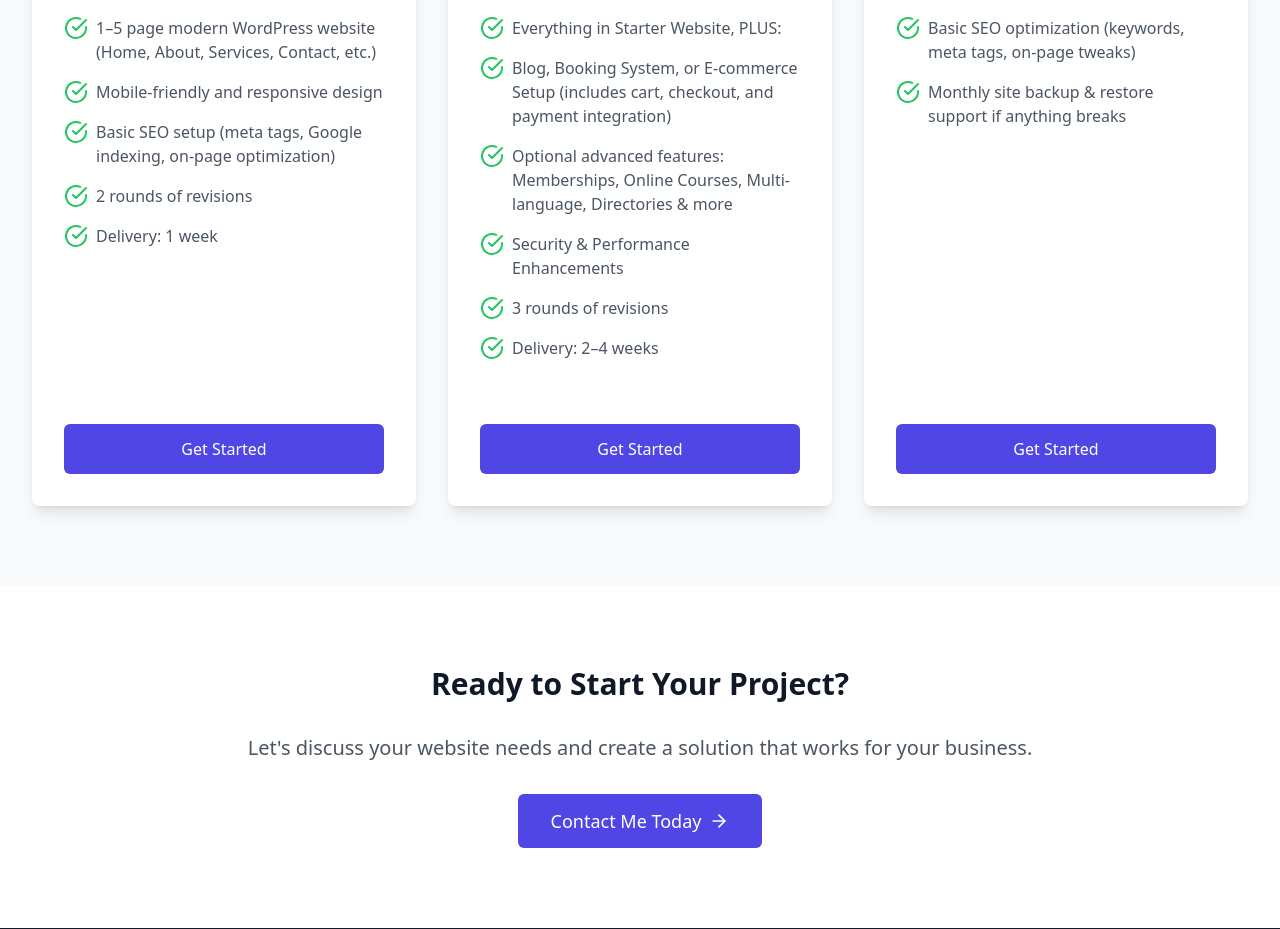
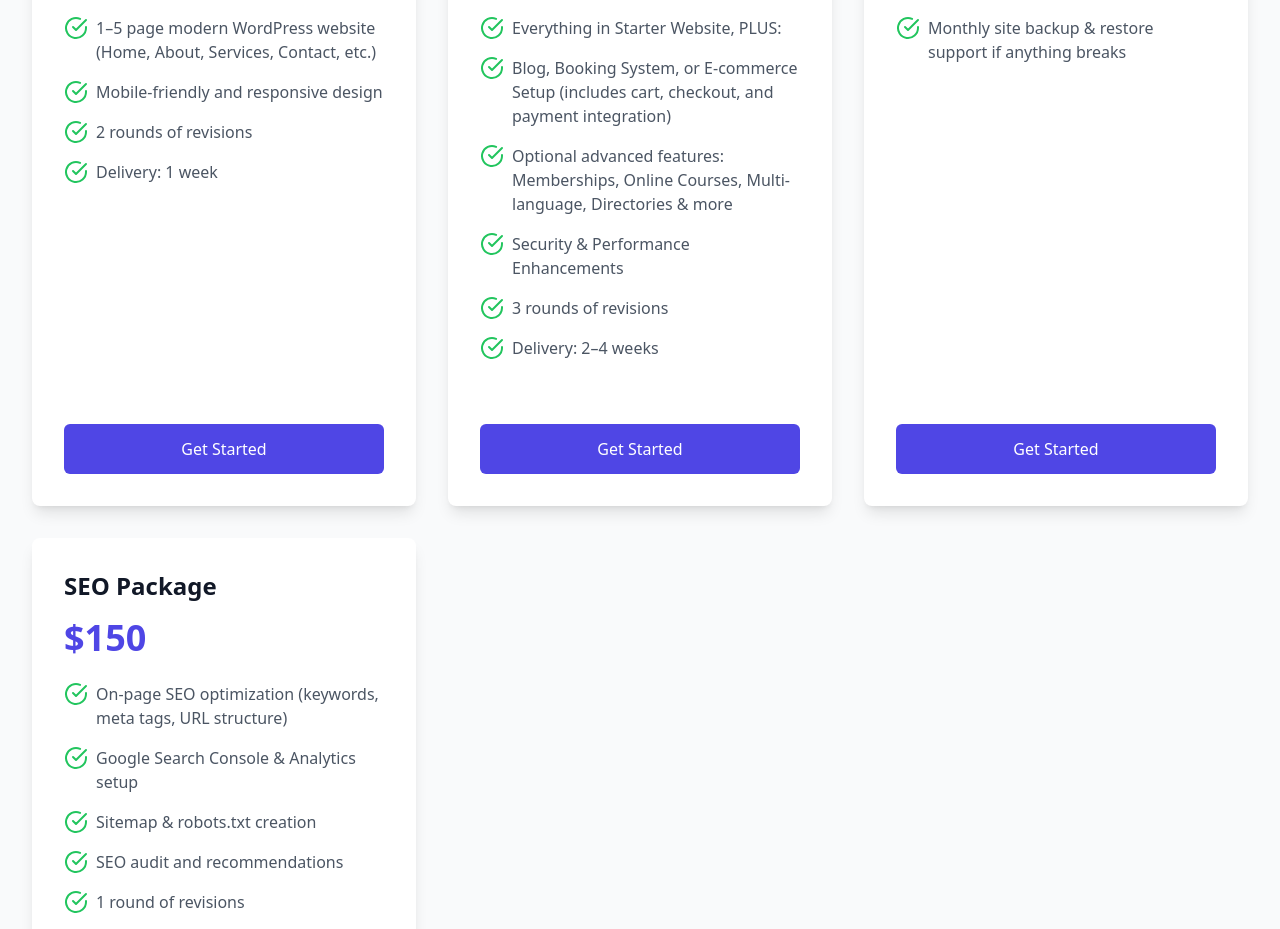
Before and after one commit to nav-commits/WebsiteBusiness, a React (Vite) app: page /services in a window 1280 px wide. Shown: the part 704-1633 px from the top of the page. Built offline with nearby package versions, Linux system fonts and the light colour scheme.

Commit message:
fixed package

```diff
--- a/src/pages/Services.tsx
+++ b/src/pages/Services.tsx
@@ -10,7 +10,6 @@ const Services = () => {
         "Client pays for hosting & domain (I will set it up)",
         "1–5 page modern WordPress website (Home, About, Services, Contact, etc.)",
         "Mobile-friendly and responsive design",
-        "Basic SEO setup (meta tags, Google indexing, on-page optimization)",
         "2 rounds of revisions",
         "Delivery: 1 week",
       ],
@@ -33,11 +32,23 @@ const Services = () => {
       price: "$10/month",
       features: [
         "Text & image content updates (as needed)",
-        "Basic SEO optimization (keywords, meta tags, on-page tweaks)",
         "Monthly site backup & restore support if anything breaks",
       ],
     },
+    {
+      title: "SEO Package",
+      price: "$150",
+      features: [
+        "On-page SEO optimization (keywords, meta tags, URL structure)",
+        "Google Search Console & Analytics setup",
+        "Sitemap & robots.txt creation",
+        "SEO audit and recommendations",
+        "1 round of revisions",
+        "Delivery: 1–2 weeks",
+      ],
+    },
   ];
+
 
   return (
     <div className="pt-16">
```
